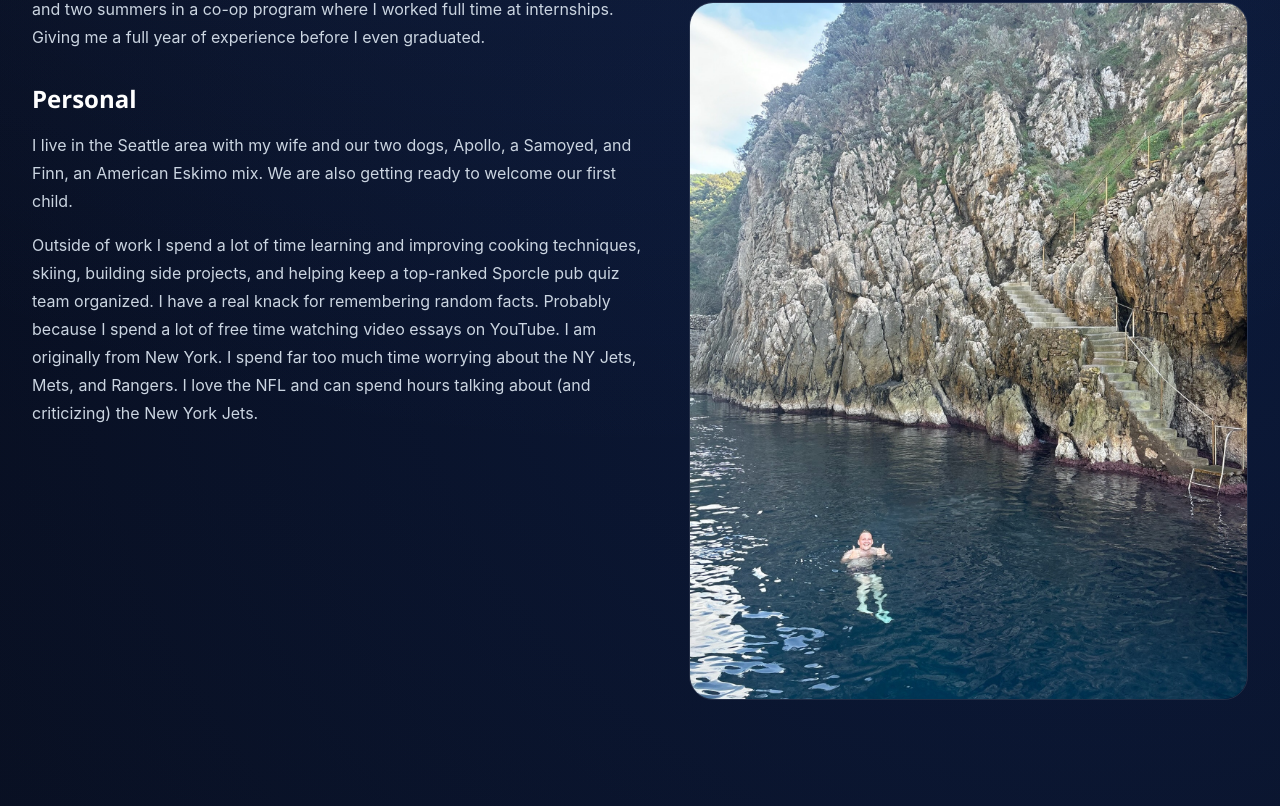
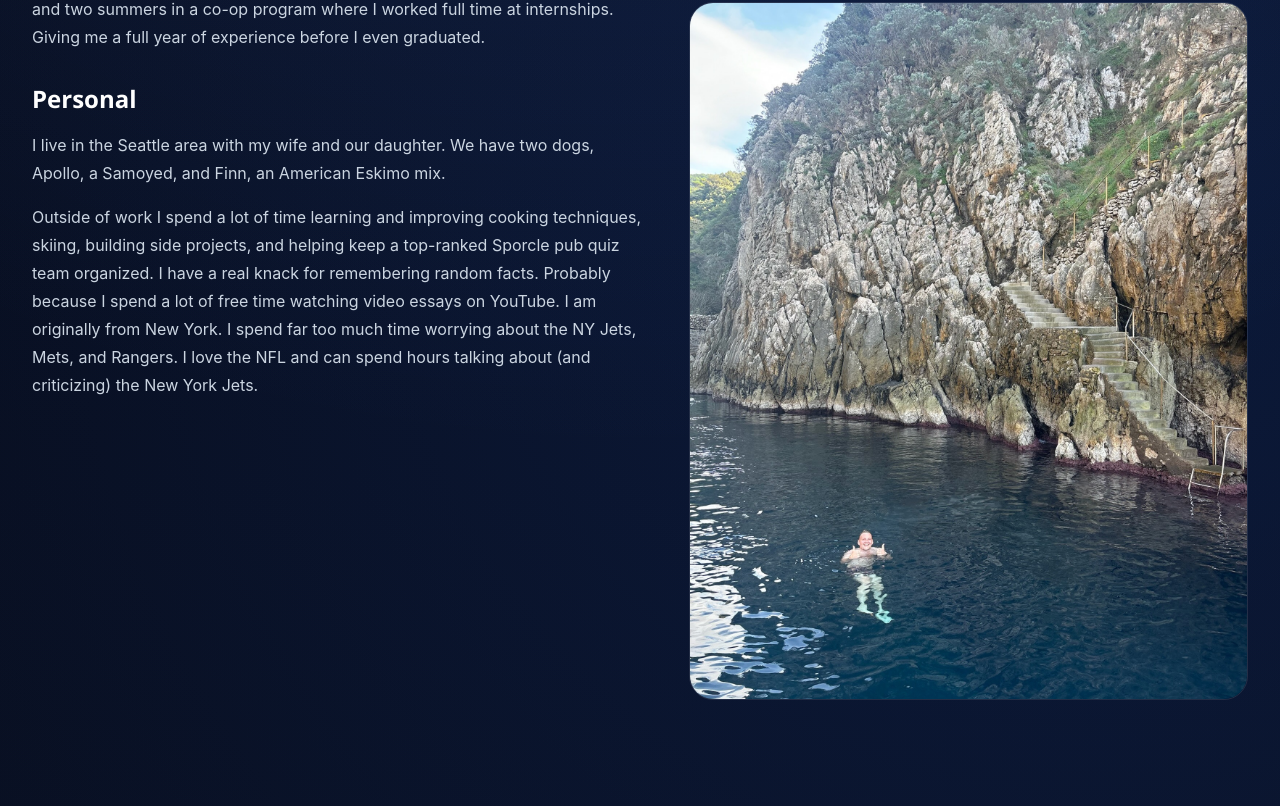
Before and after one commit to johnjjudge/personalsite, a Next.js app: page / in a window 1280 px wide. Shown: the part 1194-2000 px from the top of the page. Built offline with nearby package versions, Linux system fonts and the light colour scheme.

Commit message:
kennedy was born! update the about section to reflect this

```diff
--- a/src/content/profile.ts
+++ b/src/content/profile.ts
@@ -44,7 +44,7 @@ export const aboutHighlights = [
 ];
 
 export const personalNotes = [
-  "I live in the Seattle area with my wife and our two dogs, Apollo, a Samoyed, and Finn, an American Eskimo mix. We are also getting ready to welcome our first child.",
+  "I live in the Seattle area with my wife and our daughter. We have two dogs, Apollo, a Samoyed, and Finn, an American Eskimo mix.",
   "Outside of work I spend a lot of time learning and improving cooking techniques, skiing, building side projects, and helping keep a top-ranked Sporcle pub quiz team organized. I have a real knack for remembering random facts. Probably because I spend a lot of free time watching video essays on YouTube. I am originally from New York. I spend far too much time worrying about the NY Jets, Mets, and Rangers. I love the NFL and can spend hours talking about (and criticizing) the New York Jets.",
 ];
 
```
